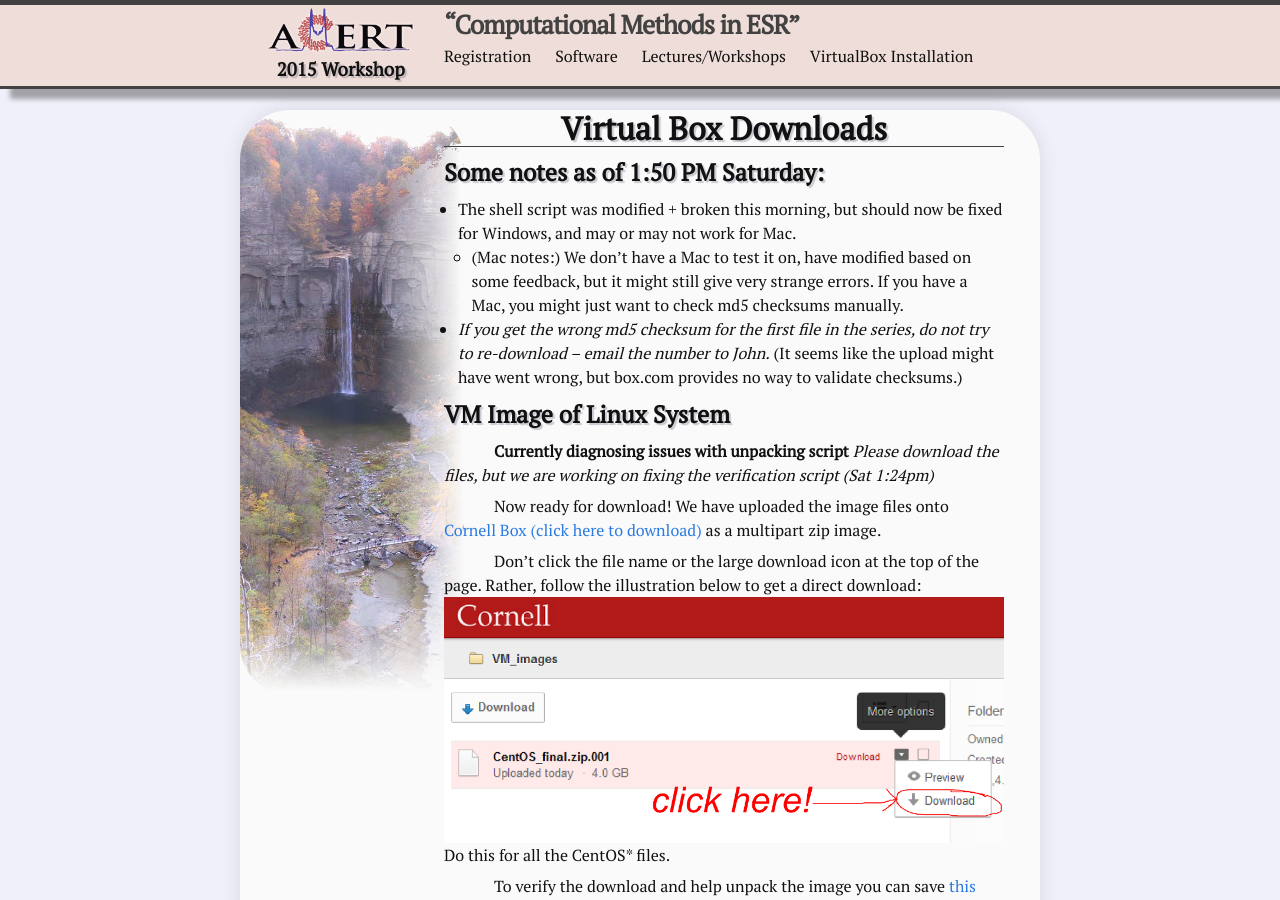
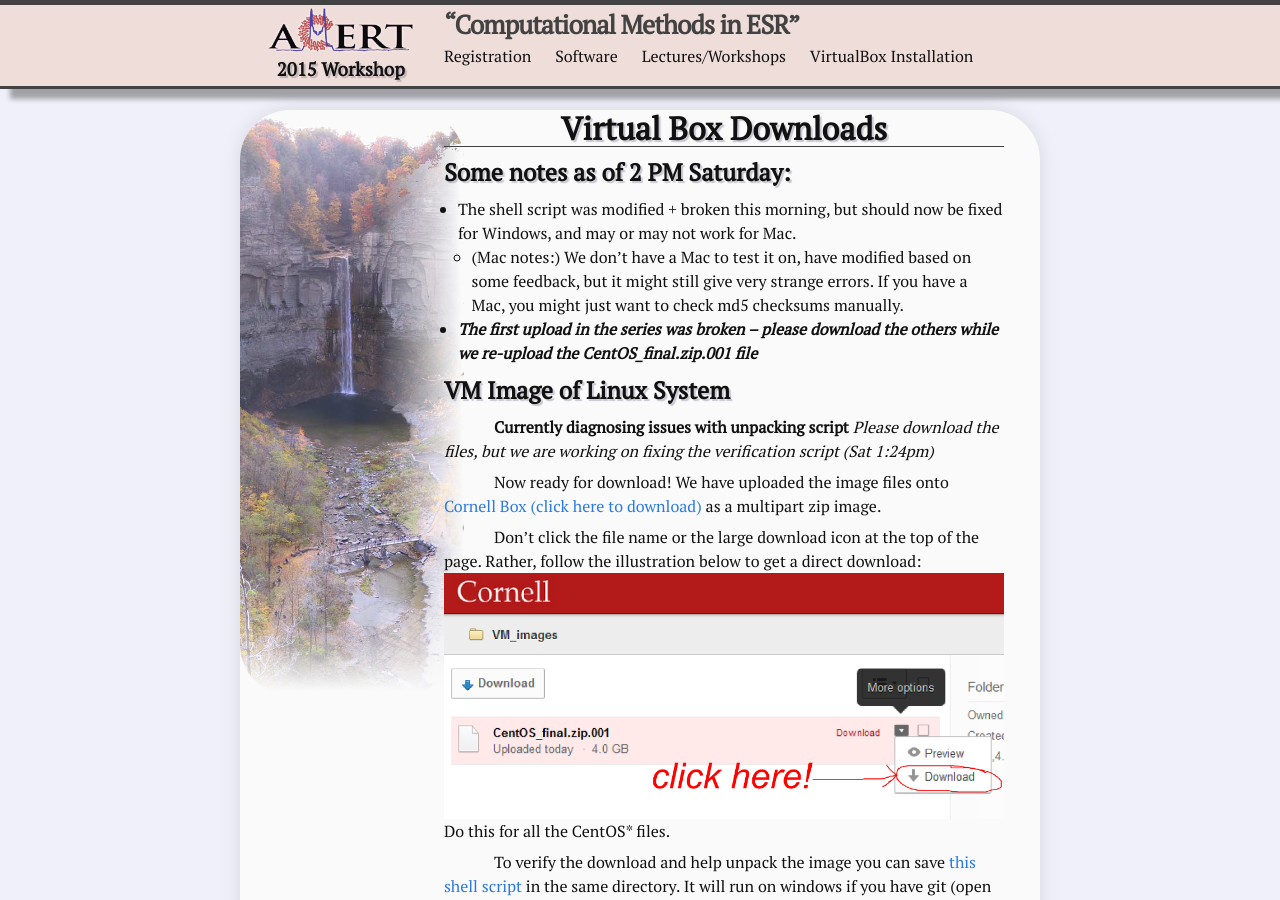
Before and after one commit to jmfranck/acert.github.io, a Jekyll site: the page built from VirtualBox/Downloads.md, in a window 1280 px wide and 900 px high. Built offline with Jekyll 4.4.1, drawn with Linux system fonts in a browser that asks for light colours.

Commit message:
more notes!

```diff
--- a/VirtualBox/Downloads.md
+++ b/VirtualBox/Downloads.md
@@ -5,11 +5,11 @@ attribution: J. Franck
 ---
 # {{ page.title }}
 
-##Some notes as of 1:50 PM Saturday:
+##Some notes as of 2 PM Saturday:
 
 - The shell script was modified + broken this morning, but should now be fixed for Windows, and may or may not work for Mac.
     - (Mac notes:) We don't have a Mac to test it on, have modified based on some feedback, but it might still give very strange errors. If you have a Mac, you might just want to check md5 checksums manually.
-- *If you get the wrong md5 checksum for the first file in the series, do not try to re-download -- email the number to John.* (It seems like the upload might have went wrong, but box.com provides no way to validate checksums.)
+- ***The first upload in the series was broken -- please download the others while we re-upload the CentOS_final.zip.001 file***
 
 ## VM Image of Linux System
 
```
